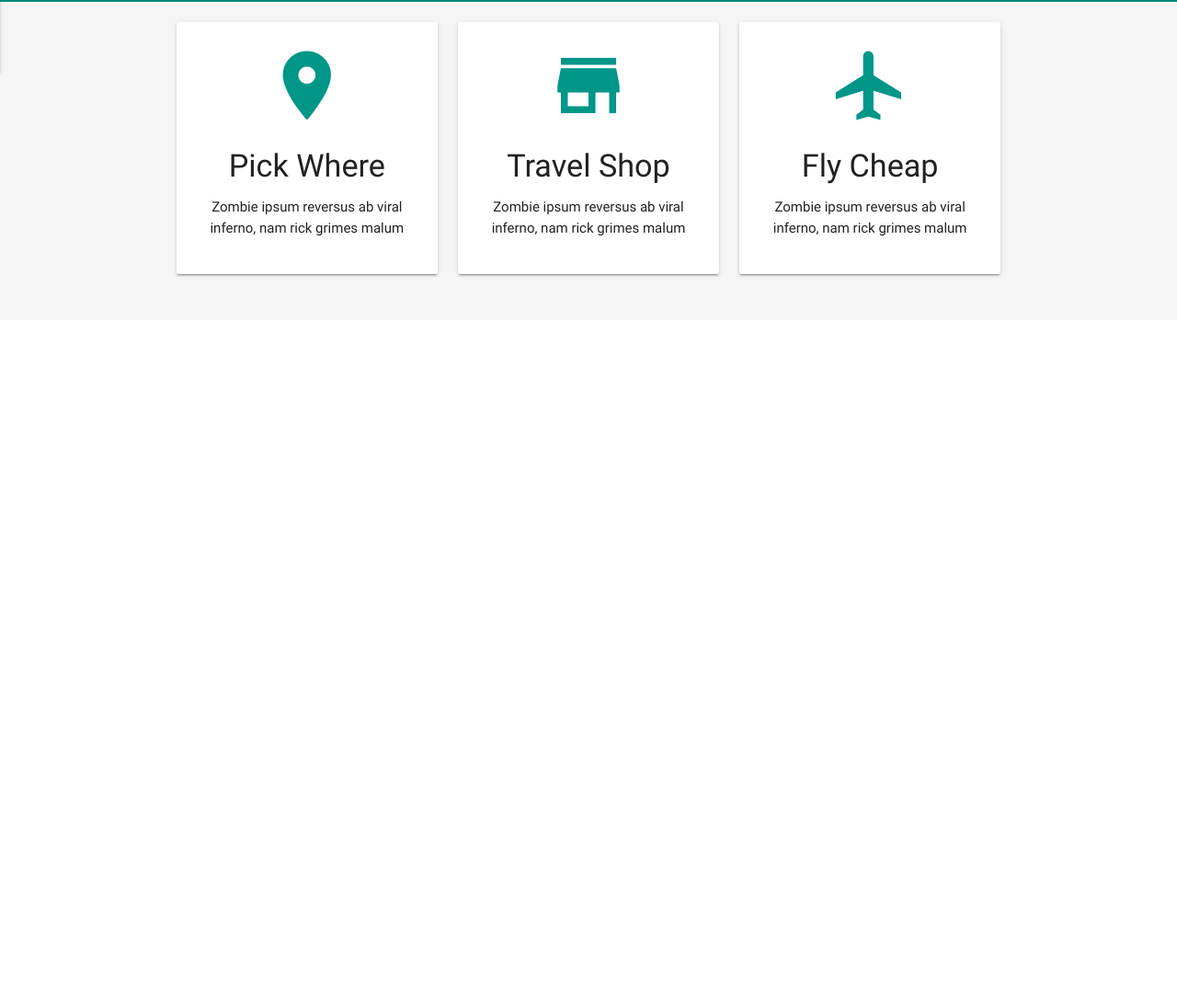
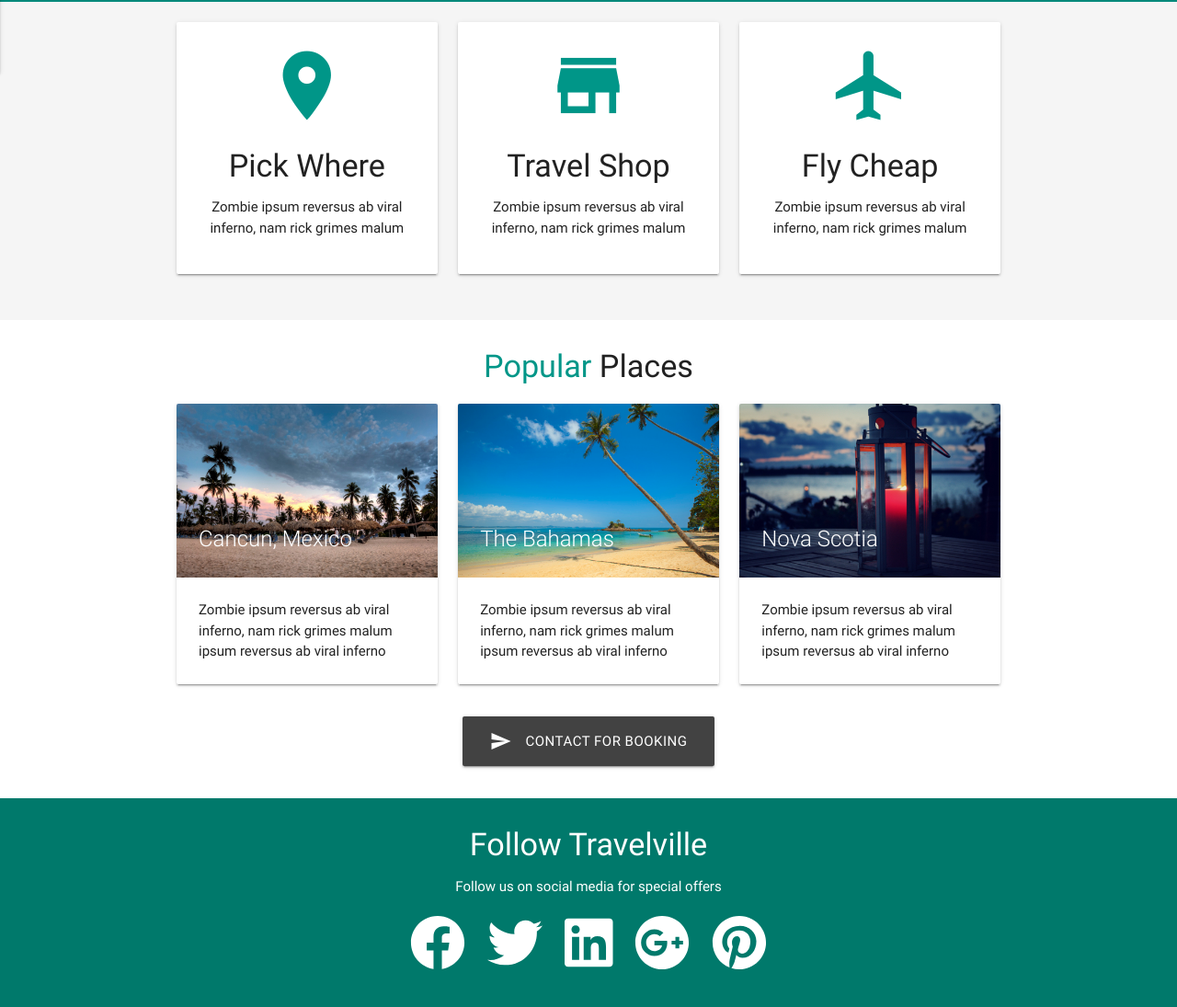
Before and after one commit to DSGQR/U-Materialize, a plain HTML site: page P1-Travelville/index.html in a window 1280 px wide. Shown: the part 781-1876 px from the top of the page at 92% size. Before the commit the page ends 1129 px from the top, so only its background shows below. Drawn offline with nearby package versions, Linux system fonts and the light colour scheme.

Commit message:
Added Popular & Follow Sections

```diff
--- a/P1-Travelville/css/main.css
+++ b/P1-Travelville/css/main.css
@@ -14,3 +14,7 @@
   width: 100%;
   text-align: center;
 }
+
+.section-follow .fa-4x {
+  margin: 5px 10px;
+}
--- a/P1-Travelville/index.html
+++ b/P1-Travelville/index.html
@@ -121,6 +121,82 @@
      </div>
    </section>
 
+   <!-- Section: Popular -->
+   <section class="section section-popular">
+     <div class="container">
+       <div class="row">
+         <h4 class="center"><span class="teal-text">Popular</span> Places</h4>
+         <div class="col s12 m4">
+           <div class="card">
+             <div class="card-image">
+               <img src="img/resort1.jpg" alt="Resort 1 Image">
+               <span class="card-title">Cancun, Mexico</span>
+             </div>
+             <div class="card-content">
+               <p>Zombie ipsum reversus ab viral inferno, nam rick grimes malum ipsum reversus ab viral inferno</p>
+             </div>
+           </div>
+         </div>
+         <div class="col s12 m4">
+           <div class="card">
+             <div class="card-image">
+               <img src="img/resort2.jpg" alt="Resort 2 Image">
+               <span class="card-title">The Bahamas</span>
+             </div>
+             <div class="card-content">
+               <p>Zombie ipsum reversus ab viral inferno, nam rick grimes malum ipsum reversus ab viral inferno</p>
+             </div>
+           </div>
+         </div>
+         <div class="col s12 m4">
+           <div class="card">
+             <div class="card-image">
+               <img src="img/resort3.jpg" alt="Resort 3 Image">
+               <span class="card-title">Nova Scotia</span>
+             </div>
+             <div class="card-content">
+               <p>Zombie ipsum reversus ab viral inferno, nam rick grimes malum ipsum reversus ab viral inferno</p>
+             </div>
+           </div>
+         </div>
+       </div>
+       <div class="row">
+         <div class="col s12 center">
+           <a href="#contact" class="btn btn-large grey darken-3">
+             <i class="material-icons left">send</i> Contact For Booking
+           </a>
+         </div>
+       </div>
+     </div>
+   </section>
+
+   <!-- Section: Follow -->
+   <section class="section section-follow teal darken-2 white-text center">
+     <div class="container">
+       <div class="row">
+         <div class="col s12">
+           <h4>Follow Travelville</h4>
+           <p>Follow us on social media for special offers</p>
+           <a href="https://facebook.com" target="_blank" class="white-text">
+            <i class="fab fa-facebook fa-4x"></i>
+           </a>
+           <a href="https://twitter.com" target="_blank" class="white-text">
+            <i class="fab fa-twitter fa-4x"></i>
+           </a>
+           <a href="https://linkedin.com" target="_blank" class="white-text">
+            <i class="fab fa-linkedin fa-4x"></i>
+           </a>
+           <a href="https://googleplus.com" target="_blank" class="white-text">
+            <i class="fab fa-google-plus fa-4x"></i>
+           </a>
+           <a href="https://pinterest.com" target="_blank" class="white-text">
+            <i class="fab fa-pinterest fa-4x"></i>
+           </a>
+         </div>
+       </div>
+     </div>
+   </section>
+
 
 
    <!--Import jQuery before materialize.js-->
```
Lines whose indentation alone changed are shown as unchanged.
